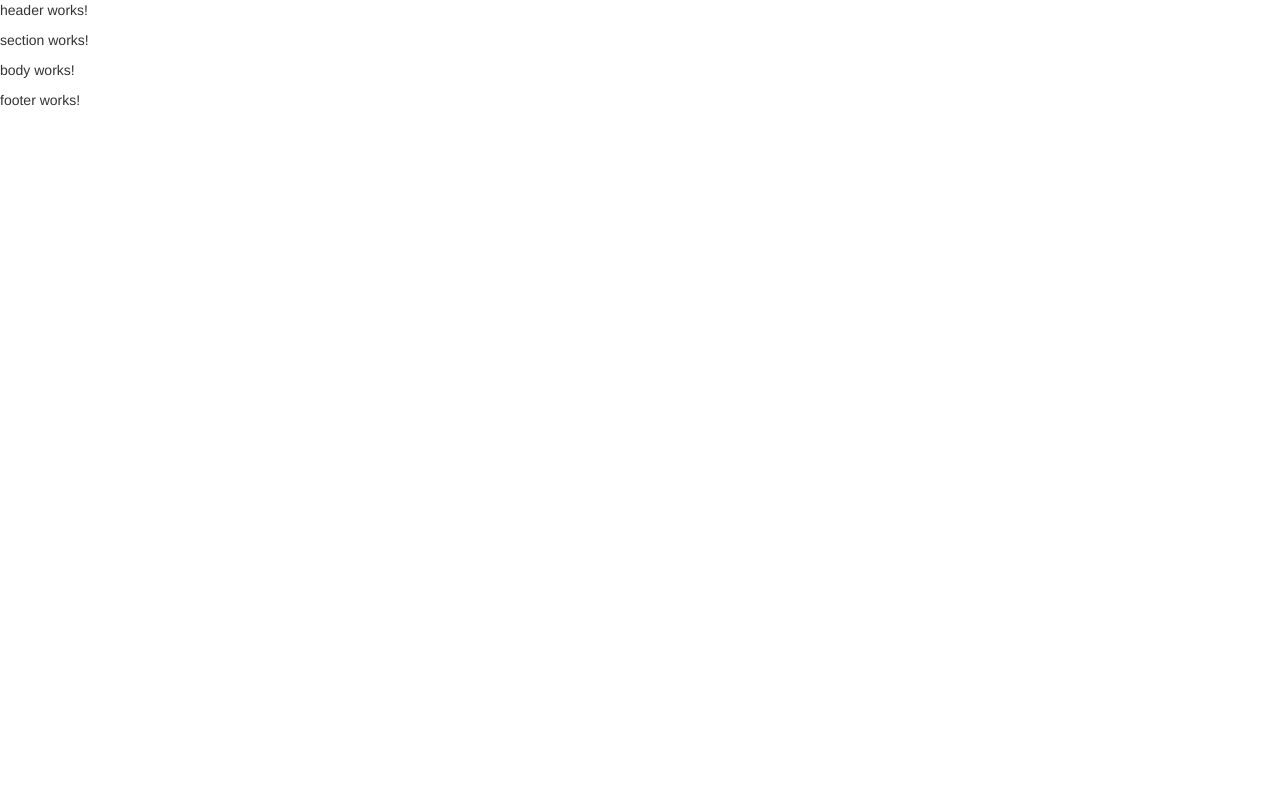
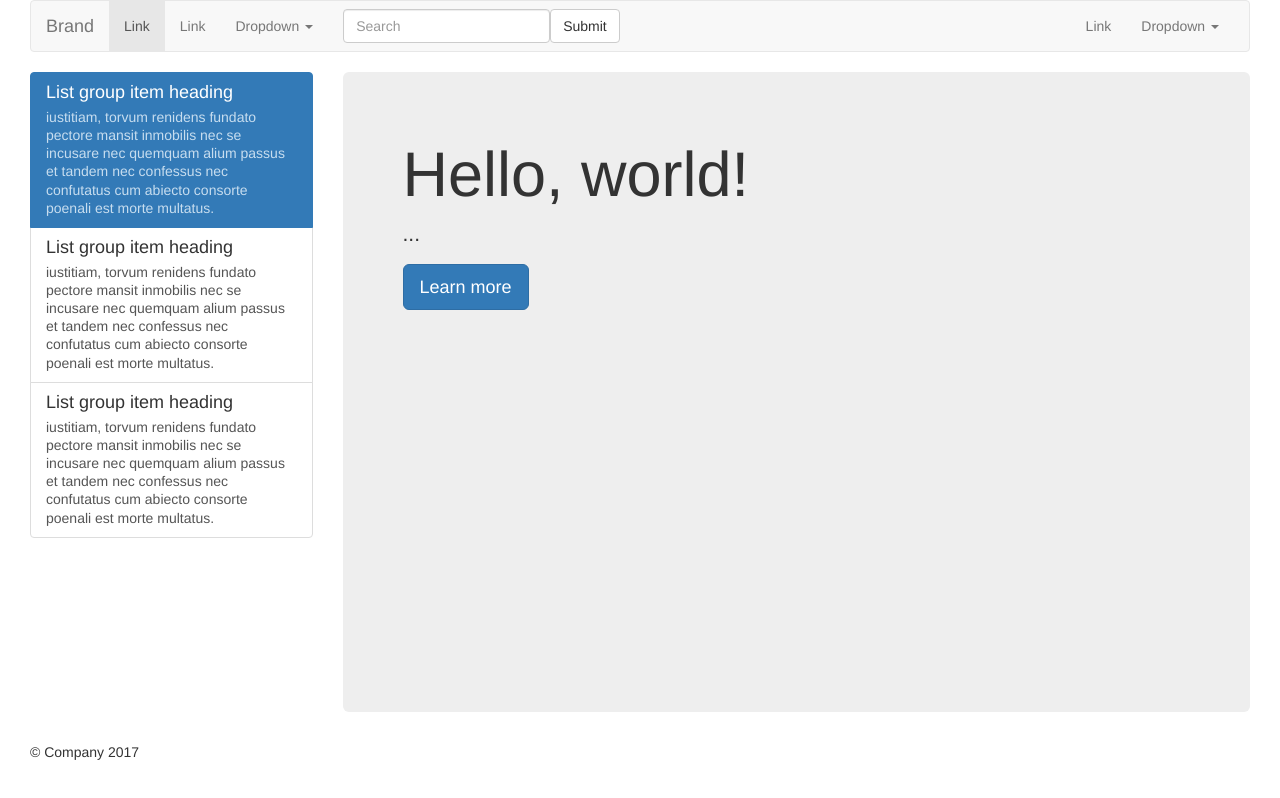
Before and after one commit to iknsa-formation/poec-symfony, an Angular app: page / in a window 1280 px wide. Built offline with nearby package versions, Linux system fonts and the light colour scheme.

Commit message:
TP terminé

```diff
--- a/src/app/app.component.html
+++ b/src/app/app.component.html
@@ -11,10 +11,28 @@
 <body>
 
 
-<app-header></app-header>
-<app-section></app-section>
-<app-body></app-body>
-<app-footer></app-footer>
+<div class="container-fluid">
+<div class="col-md-12">
+	<app-header></app-header>
+</div>
+
+
+<div class="col-md-3">
+	<app-section></app-section>
+</div>
+
+<div class="col-md-9">
+	<app-body></app-body>
+</div>
+
+<div class="col-md-12">
+	<app-footer></app-footer>
+</div>
+
+
+
+</div> <!--/container-fluid-->
+
 
   <script src="https://code.jquery.com/jquery-3.1.1.min.js" integrity="sha256-hVVnYaiADRTO2PzUGmuLJr8BLUSjGIZsDYGmIJLv2b8=" crossorigin="anonymous"></script>
   <script src="https://maxcdn.bootstrapcdn.com/bootstrap/3.3.7/js/bootstrap.min.js" integrity="sha384-Tc5IQib027qvyjSMfHjOMaLkfuWVxZxUPnCJA7l2mCWNIpG9mGCD8wGNIcPD7Txa" crossorigin="anonymous"></script>
--- a/src/app/body/body.component.css
+++ b/src/app/body/body.component.css
@@ -0,0 +1,3 @@
+.jumbotron {
+	height: 80vh;
+}
--- a/src/app/body/body.component.html
+++ b/src/app/body/body.component.html
@@ -1,3 +1,5 @@
-<p>
-  body works!
-</p>
+<div class="jumbotron">
+  <h1>Hello, world!</h1>
+  <p>...</p>
+  <p><a class="btn btn-primary btn-lg" href="#" role="button">Learn more</a></p>
+</div>
--- a/src/app/footer/footer.component.html
+++ b/src/app/footer/footer.component.html
@@ -1,3 +1,4 @@
-<p>
-  footer works!
-</p>
+     <!-- Site footer -->
+      <footer class="footer">
+        <p>&copy; Company 2017</p>
+      </footer>
--- a/src/app/header/header.component.html
+++ b/src/app/header/header.component.html
@@ -1,3 +1,53 @@
-<p>
-  header works!
-</p>
+<nav class="navbar navbar-default">
+  <div class="container-fluid">
+    <!-- Brand and toggle get grouped for better mobile display -->
+    <div class="navbar-header">
+      <button type="button" class="navbar-toggle collapsed" data-toggle="collapse" data-target="#bs-example-navbar-collapse-1" aria-expanded="false">
+        <span class="sr-only">Toggle navigation</span>
+        <span class="icon-bar"></span>
+        <span class="icon-bar"></span>
+        <span class="icon-bar"></span>
+      </button>
+      <a class="navbar-brand" href="#">Brand</a>
+    </div>
+
+    <!-- Collect the nav links, forms, and other content for toggling -->
+    <div class="collapse navbar-collapse" id="bs-example-navbar-collapse-1">
+      <ul class="nav navbar-nav">
+        <li class="active"><a href="#">Link <span class="sr-only">(current)</span></a></li>
+        <li><a href="#">Link</a></li>
+        <li class="dropdown">
+          <a href="#" class="dropdown-toggle" data-toggle="dropdown" role="button" aria-haspopup="true" aria-expanded="false">Dropdown <span class="caret"></span></a>
+          <ul class="dropdown-menu">
+            <li><a href="#">Action</a></li>
+            <li><a href="#">Another action</a></li>
+            <li><a href="#">Something else here</a></li>
+            <li role="separator" class="divider"></li>
+            <li><a href="#">Separated link</a></li>
+            <li role="separator" class="divider"></li>
+            <li><a href="#">One more separated link</a></li>
+          </ul>
+        </li>
+      </ul>
+      <form class="navbar-form navbar-left">
+        <div class="form-group">
+          <input type="text" class="form-control" placeholder="Search">
+        </div>
+        <button type="submit" class="btn btn-default">Submit</button>
+      </form>
+      <ul class="nav navbar-nav navbar-right">
+        <li><a href="#">Link</a></li>
+        <li class="dropdown">
+          <a href="#" class="dropdown-toggle" data-toggle="dropdown" role="button" aria-haspopup="true" aria-expanded="false">Dropdown <span class="caret"></span></a>
+          <ul class="dropdown-menu">
+            <li><a href="#">Action</a></li>
+            <li><a href="#">Another action</a></li>
+            <li><a href="#">Something else here</a></li>
+            <li role="separator" class="divider"></li>
+            <li><a href="#">Separated link</a></li>
+          </ul>
+        </li>
+      </ul>
+    </div><!-- /.navbar-collapse -->
+  </div><!-- /.container-fluid -->
+</nav>
--- a/src/app/section/section.component.html
+++ b/src/app/section/section.component.html
@@ -1,3 +1,22 @@
-<p>
-  section works!
-</p>
+<div class="list-group">
+  <a href="#" class="list-group-item active">
+    <h4 class="list-group-item-heading">List group item heading</h4>
+    <p class="list-group-item-text">
+    iustitiam, torvum renidens fundato pectore mansit inmobilis nec se incusare nec quemquam alium passus et tandem nec confessus nec confutatus cum abiecto consorte poenali est morte multatus.
+	</p>
+  </a>
+
+  <a href="#" class="list-group-item">
+    <h4 class="list-group-item-heading">List group item heading</h4>
+    <p class="list-group-item-text">
+    iustitiam, torvum renidens fundato pectore mansit inmobilis nec se incusare nec quemquam alium passus et tandem nec confessus nec confutatus cum abiecto consorte poenali est morte multatus.
+	</p>
+  </a>
+
+   <a href="#" class="list-group-item">
+    <h4 class="list-group-item-heading">List group item heading</h4>
+    <p class="list-group-item-text">
+    iustitiam, torvum renidens fundato pectore mansit inmobilis nec se incusare nec quemquam alium passus et tandem nec confessus nec confutatus cum abiecto consorte poenali est morte multatus.
+	</p>
+  </a>
+</div>
```
